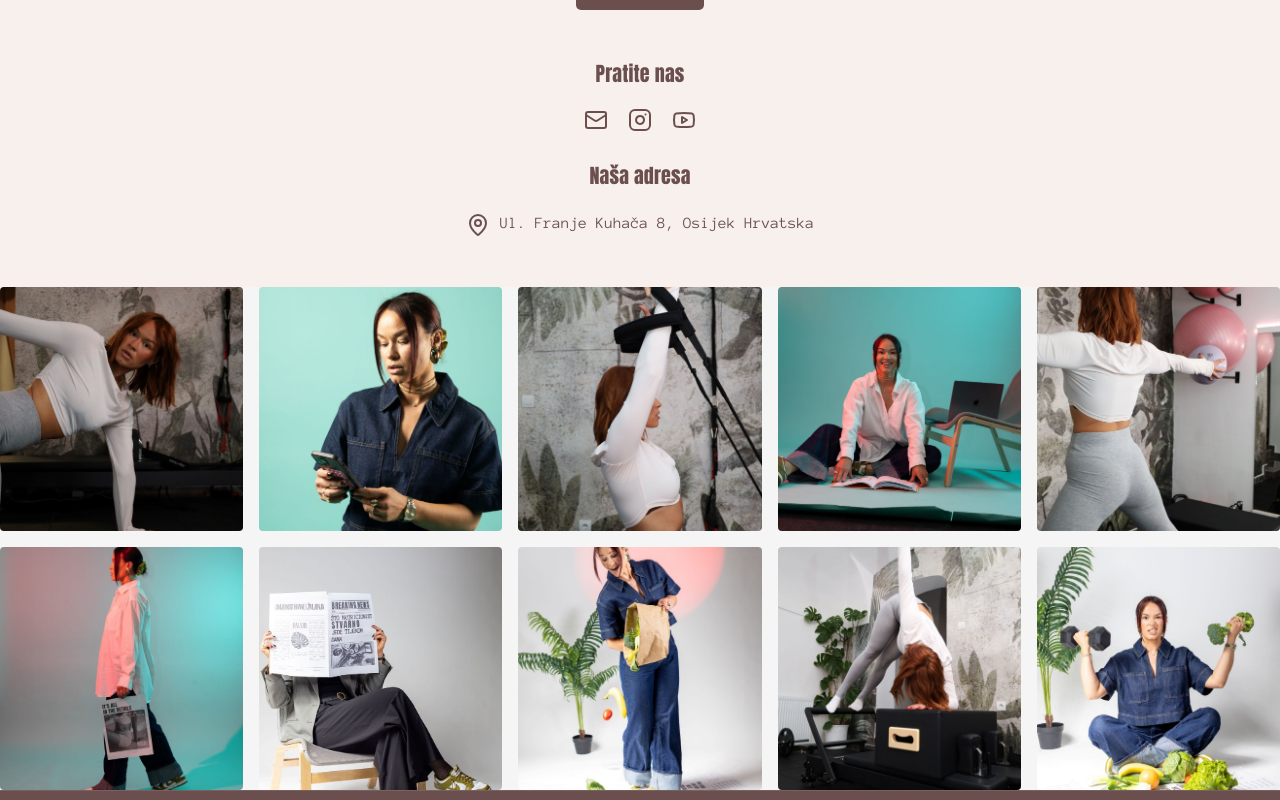
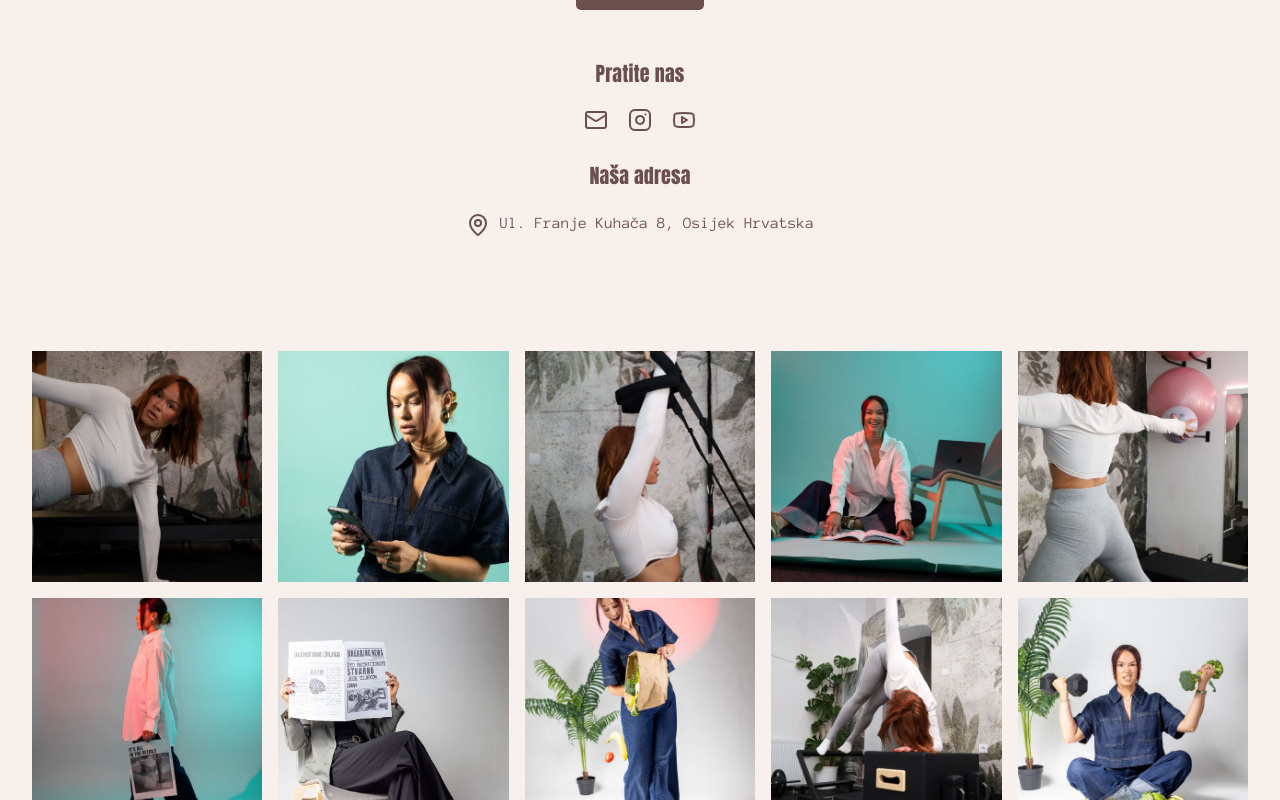
Before and after one commit to Ivan-Vukojevic/calorisa-web-app, a React (Vite) app: page / in a window 1280 px wide. Shown: the part 11200-12000 px from the top of the page. Built offline with nearby package versions, Linux system fonts and the light colour scheme.

Commit message:
style: add cream background to gallery section and remove image border radius

```diff
--- a/src/sections/GallerySection.tsx
+++ b/src/sections/GallerySection.tsx
@@ -34,11 +34,12 @@ function GallerySection(): JSX.Element {
   ], []);
 
   return (
+    <div className="w-full bg-[#f7f0ec] px-4 sm:px-6 lg:px-8 py-8 sm:py-12 lg:py-16">
       <div className="grid grid-cols-1 sm:grid-cols-2 lg:grid-cols-5 gap-2 sm:gap-3 lg:gap-4 w-full">
         {posts.map(post => (
           <div
             key={post.id}
-          className="relative aspect-square overflow-hidden rounded-sm"
+            className="relative aspect-square overflow-hidden"
           >
             {/* eslint-disable-next-line react/forbid-dom-props */}
             <img
@@ -51,6 +52,7 @@ function GallerySection(): JSX.Element {
           </div>
         ))}
       </div>
+    </div>
   );
 }
 
```
Lines whose indentation alone changed are shown as unchanged.
